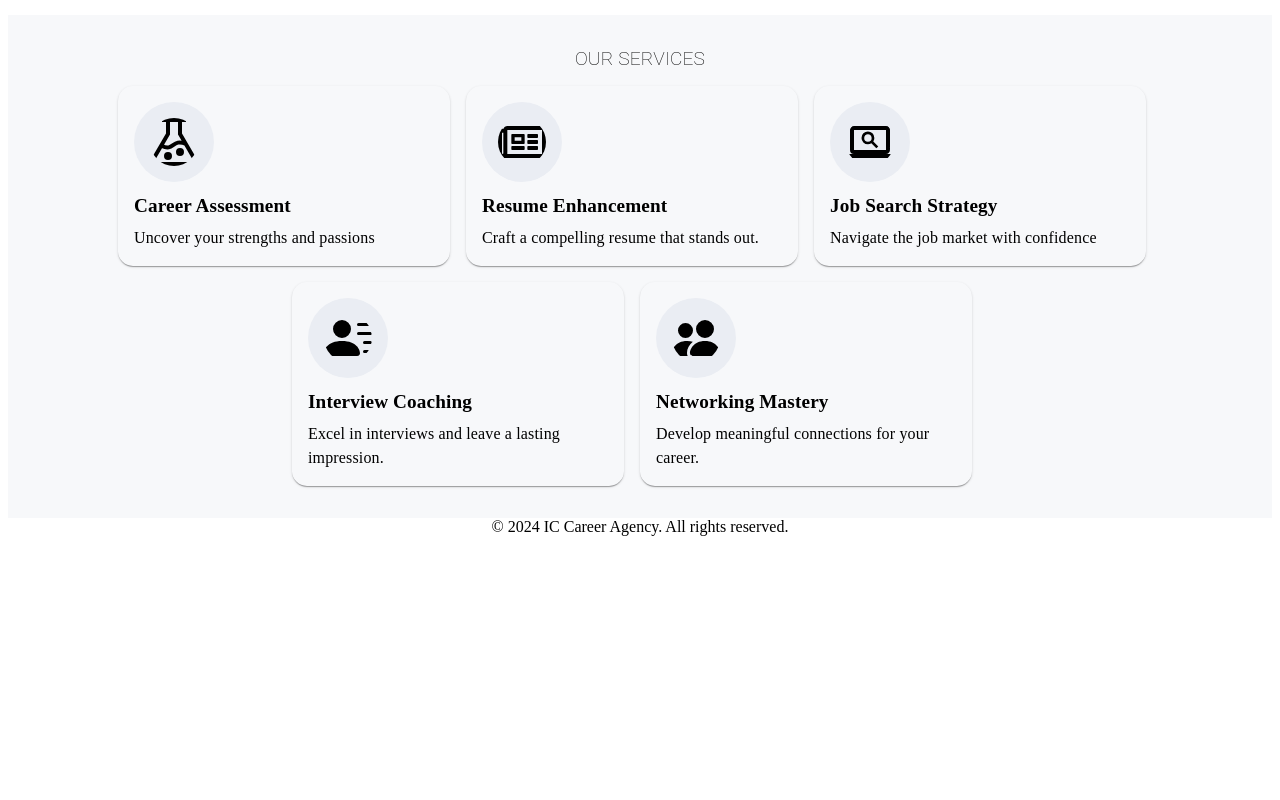
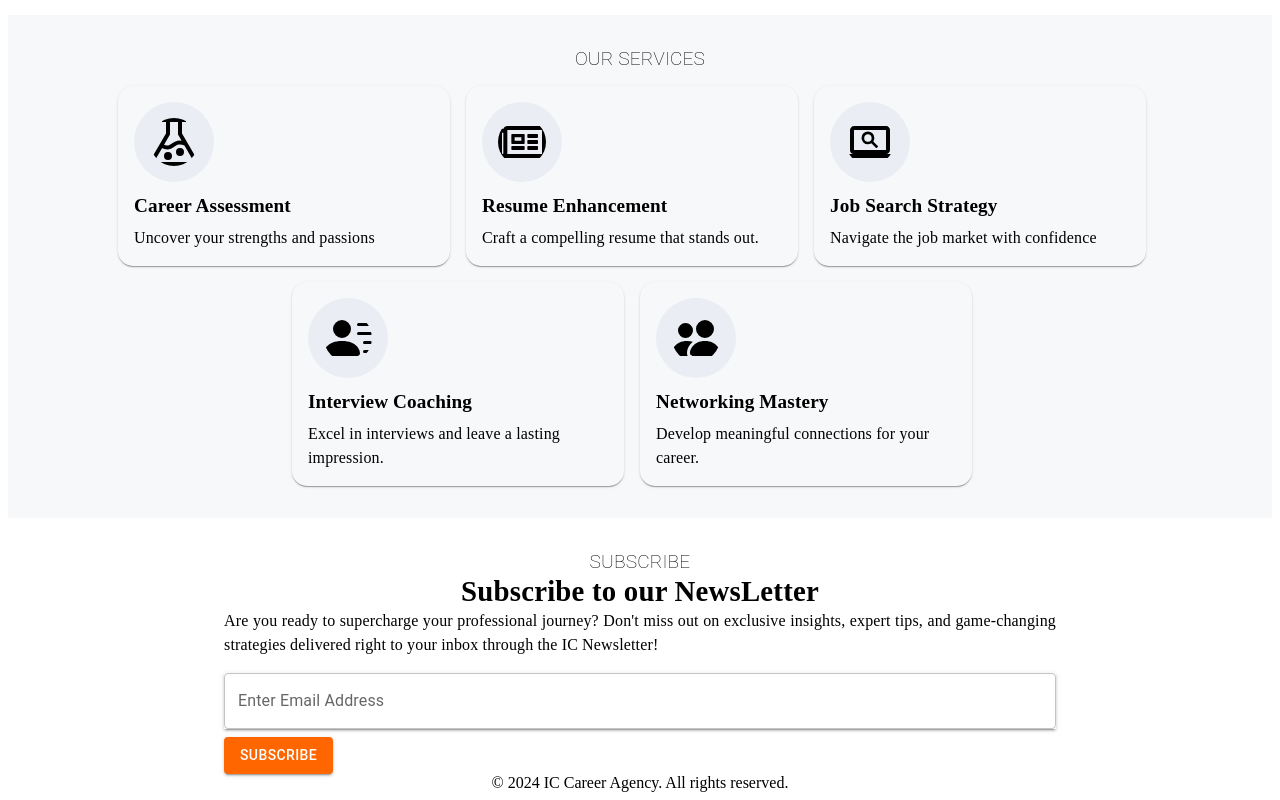
Before and after one commit to Cavein254/internreact, a React (Vite) app in the folder client/: page / in a window 1280 px wide. Shown: the part 831-1631 px from the top of the page. Before the commit the page ends 1375 px from the top, so only its background shows below. Built offline with nearby package versions, Linux system fonts and the light colour scheme.

Commit message:
Add subscriibe

```diff
--- a/client/src/App.tsx
+++ b/client/src/App.tsx
@@ -1,6 +1,7 @@
 import About from "./components/about/About";
 import Footer from "./components/footer/Footer";
 import Services from "./components/services/Services";
+import Subscribe from "./components/subscribe/Subscribe";
 
 function App() {
   return (
@@ -8,6 +9,7 @@ function App() {
       <div>
         <About />
         <Services />
+        <Subscribe />
         <Footer />
       </div>
     </>
```
